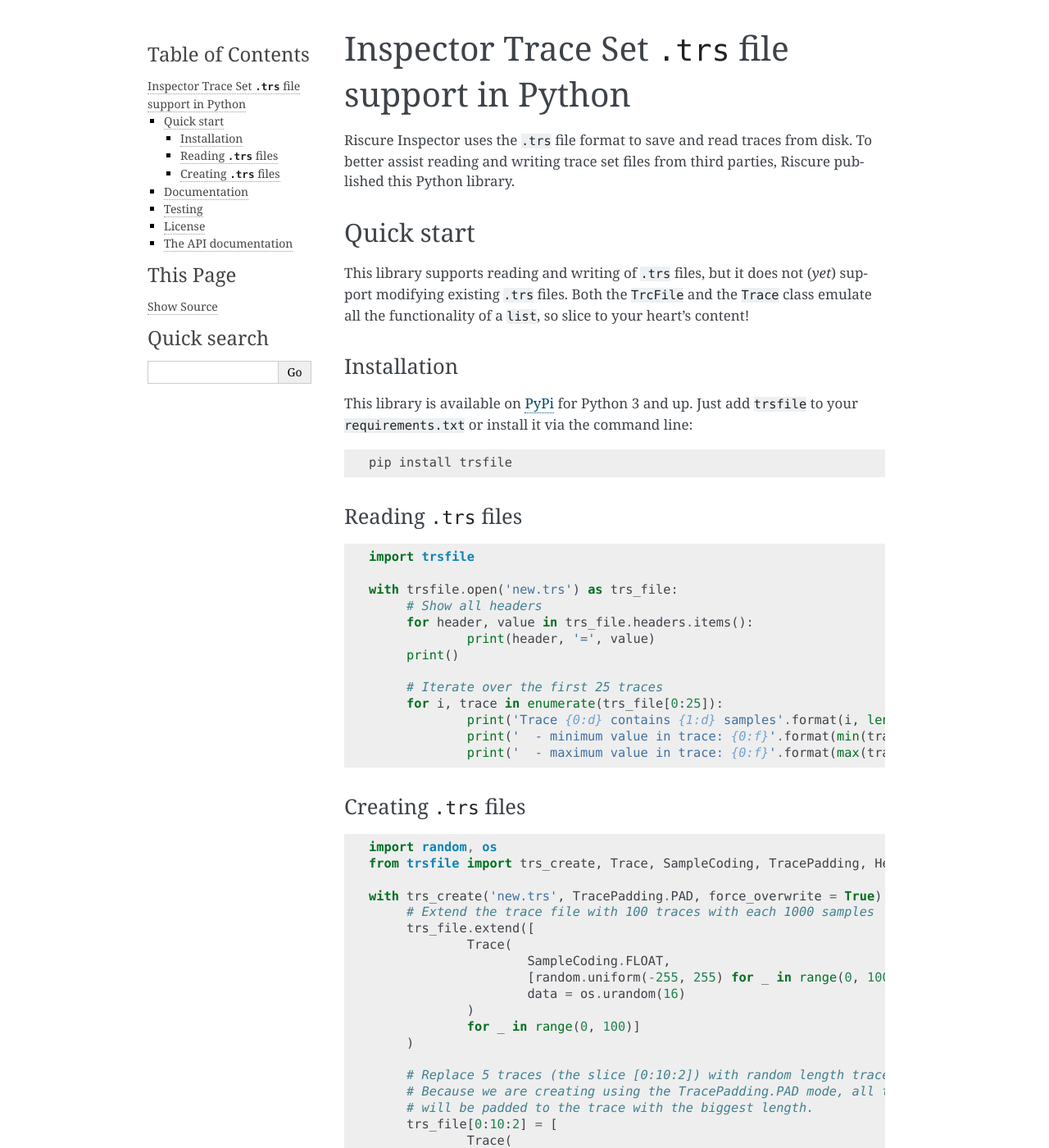
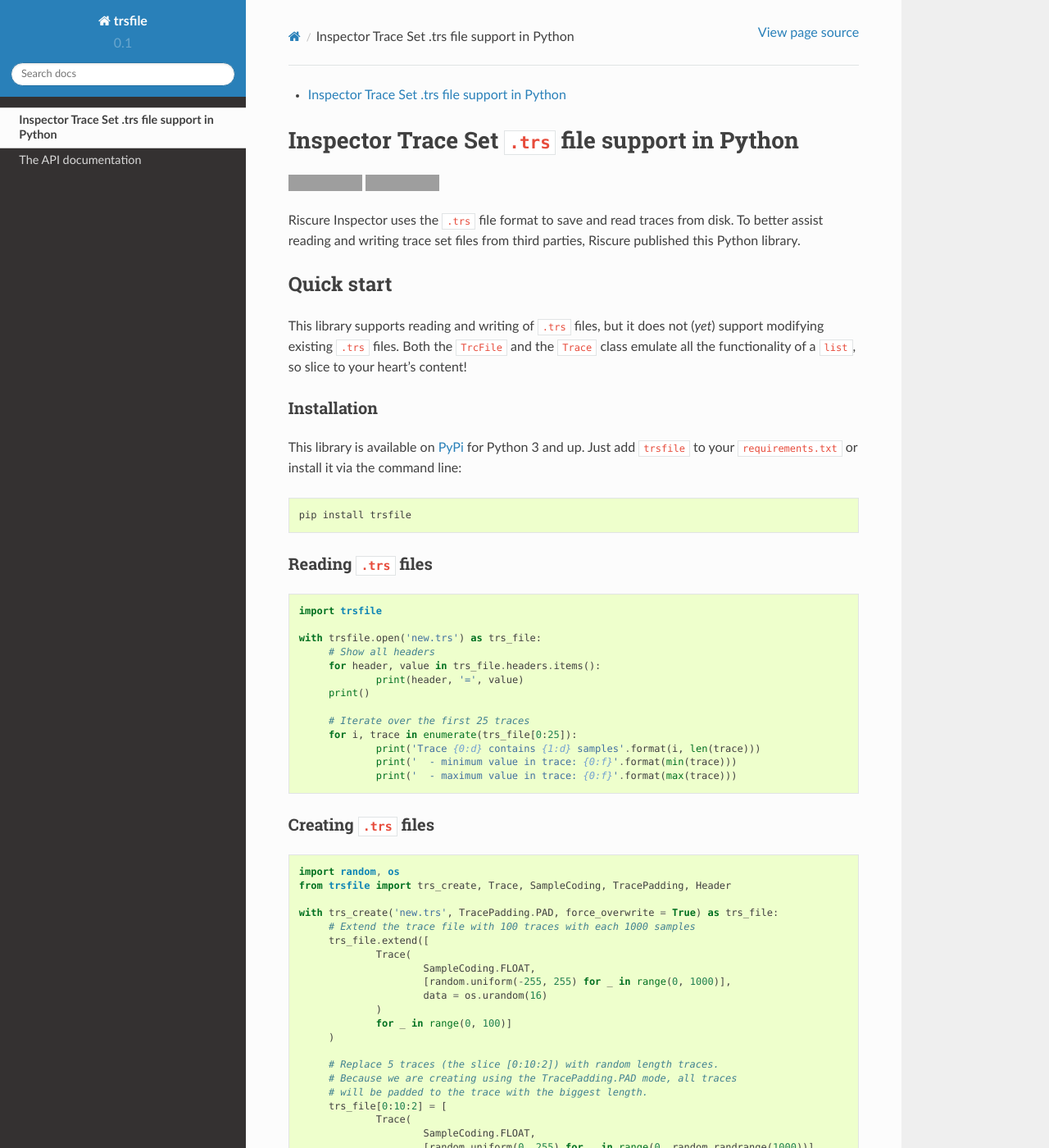
Before and after one commit to Keysight/python-trsfile, a Sphinx documentation site: the page built from docs/index.rst, in a window 1280 px wide and 1400 px high. Shown: the whole window at 82% size. Built offline with Sphinx 7.4.7 and the Read the Docs theme 2.0.0, drawn with Linux system fonts in a browser that asks for light colours; some of the changed text lies outside the part shown; grey boxes are pictures that could not be loaded.

```diff
--- a/docs/api.rst
+++ b/docs/api.rst
@@ -1,5 +1,3 @@
-.. _api:
-
 The API documentation
 =================================
 
--- a/docs/conf.py
+++ b/docs/conf.py
@@ -22,8 +22,8 @@ import trsfile
 # -- Project information -----------------------------------------------------
 
 project = 'trsfile'
-copyright = '2018, Kevin Valk'
-author = 'Kevin Valk'
+copyright = trsfile.__author__ + ', Riscure'
+author = trsfile.__author__
 
 # The short X.Y version
 version = '.'.join(trsfile.__version__.split('.')[0:2])
@@ -81,7 +81,7 @@ pygments_style = 'sphinx'
 # The theme to use for HTML and HTML Help pages.  See the documentation for
 # a list of builtin themes.
 #
-html_theme = 'alabaster'
+html_theme = 'sphinx_rtd_theme'
 
 # Theme options are theme-specific and customize the look and feel of a theme
 # further.  For a list of options available for each theme, see the
@@ -136,7 +136,7 @@ latex_elements = {
 #  author, documentclass [howto, manual, or own class]).
 latex_documents = [
     (master_doc, 'trsfile.tex', 'trsfile Documentation',
-     'Kevin Valk', 'manual'),
+     trsfile.__author__, 'manual'),
 ]
 
 
--- a/docs/index.rst
+++ b/docs/index.rst
@@ -1,6 +1,5 @@
 .. toctree::
-   :maxdepth: 2
-   :caption: Contents:
+   self
 
 .. mdinclude:: ../README.md
 
--- a/requirements-dev.txt
+++ b/requirements-dev.txt
@@ -1,5 +1,6 @@
 sphinx
 sphinx-autobuild
+sphinx_rtd_theme
 m2r
 
 -r requirements.txt
```
Also changed, not shown: README.md (+3 -0 lines), .readthedocs.yml (added).
